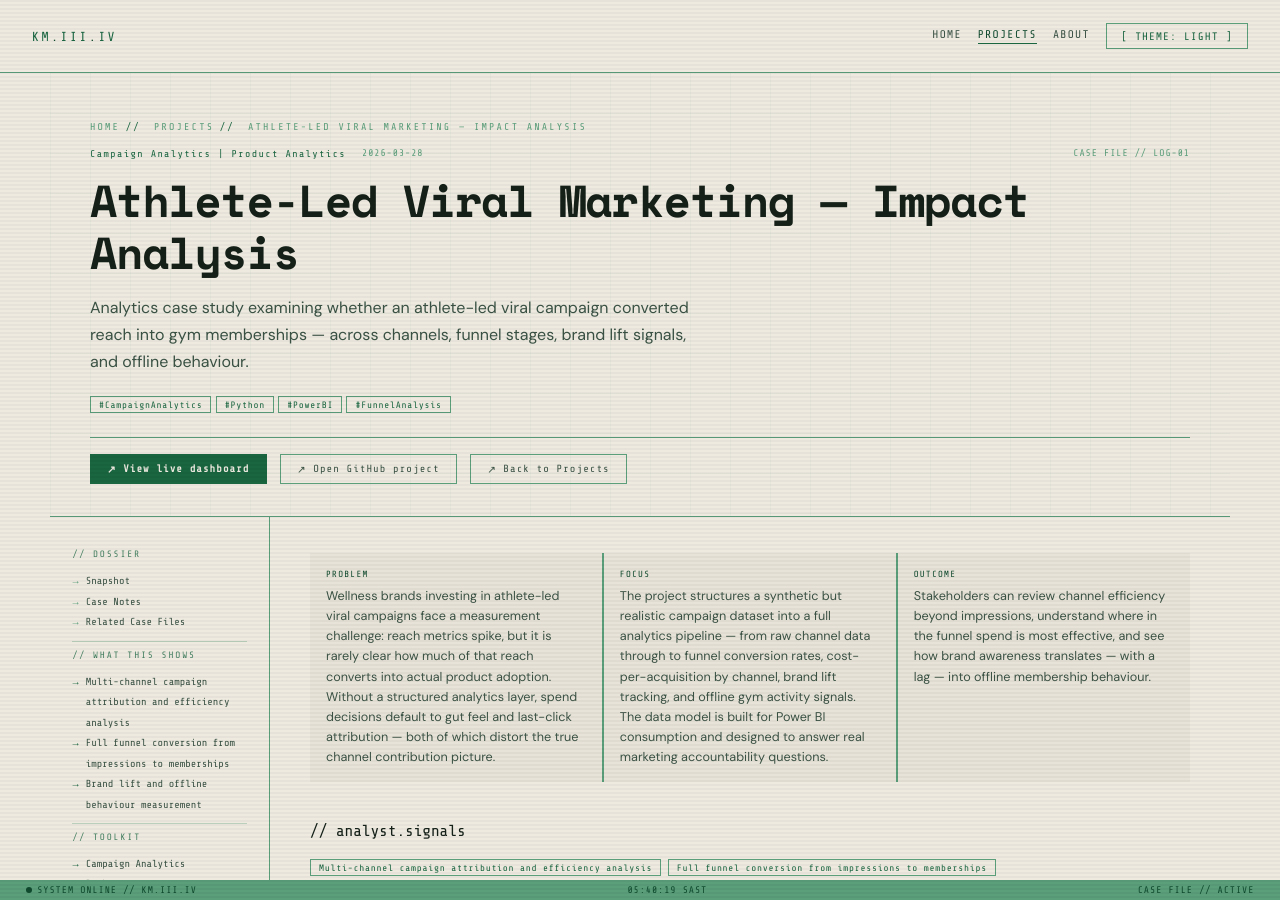
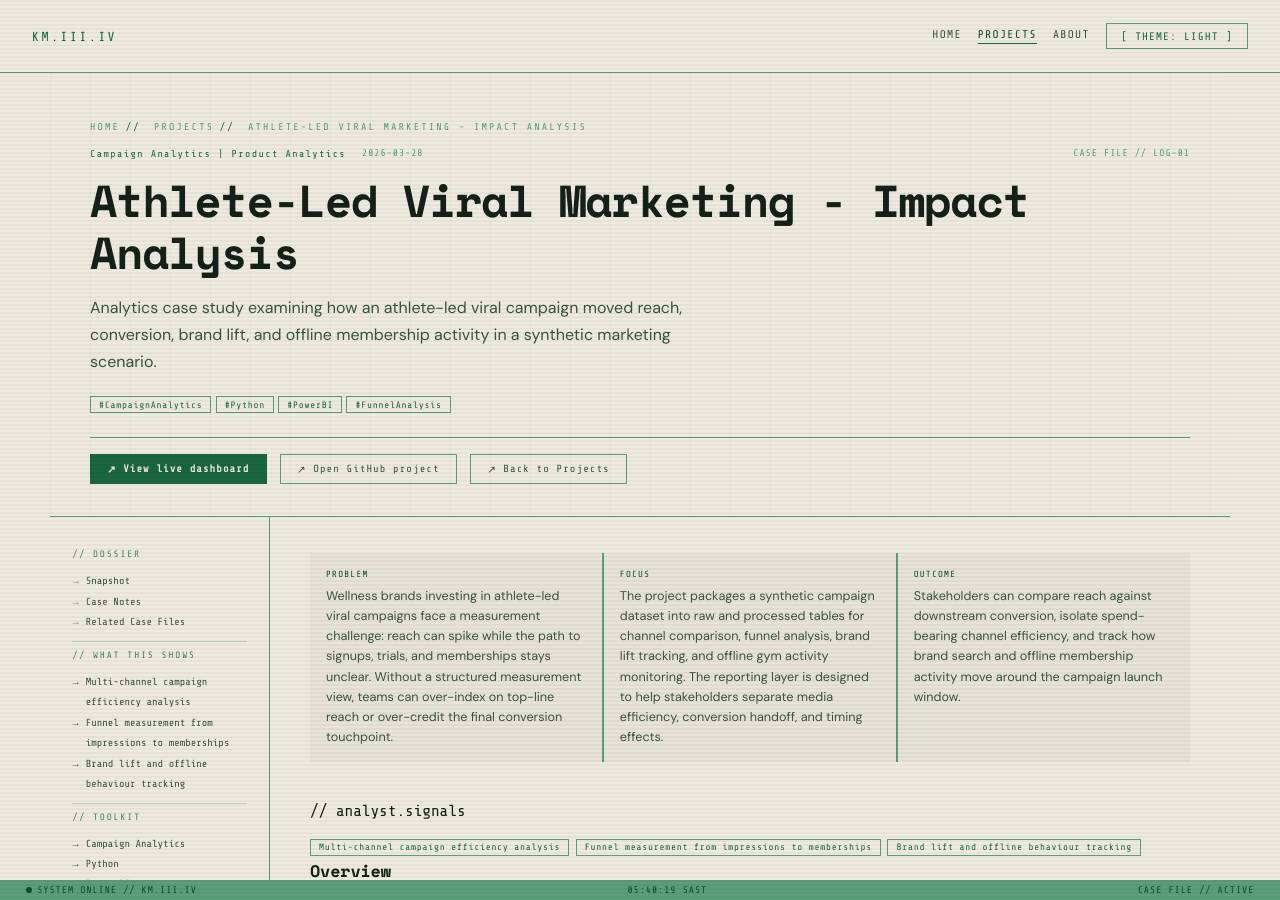
Before and after one commit to km-webdvlpr/III_V2, a Jekyll site: the page built from _projects/athlete-viral-marketing-impact-analysis.md, in a window 1280 px wide and 900 px high. Built offline with Jekyll 4.4.1, drawn with Linux system fonts in a browser that asks for light colours; some of the changed text lies outside the part shown.

Commit message:
align LOG-01 case study to dataset (#1)
Co-authored-by: Kabelo M <Kabelo.analytics@gmail.com>

```diff
--- a/_projects/athlete-viral-marketing-impact-analysis.md
+++ b/_projects/athlete-viral-marketing-impact-analysis.md
@@ -1,18 +1,18 @@
 ---
-title: "Athlete-Led Viral Marketing — Impact Analysis"
+title: "Athlete-Led Viral Marketing - Impact Analysis"
 date: 2026-03-28
-summary: "Analytics case study examining whether an athlete-led viral campaign converted reach into gym memberships — across channels, funnel stages, brand lift signals, and offline behaviour."
+summary: "Analytics case study examining how an athlete-led viral campaign moved reach, conversion, brand lift, and offline membership activity in a synthetic marketing scenario."
 tags: ["Campaign Analytics", "Python", "Power BI", "Funnel Analysis"]
 featured: true
 roleFocus: "Campaign Analytics | Product Analytics"
 projectShows:
-  - "Multi-channel campaign attribution and efficiency analysis"
-  - "Full funnel conversion from impressions to memberships"
-  - "Brand lift and offline behaviour measurement"
+  - "Multi-channel campaign efficiency analysis"
+  - "Funnel measurement from impressions to memberships"
+  - "Brand lift and offline behaviour tracking"
 snapshot:
-  problem: "Wellness brands investing in athlete-led viral campaigns face a measurement challenge: reach metrics spike, but it is rarely clear how much of that reach converts into actual product adoption. Without a structured analytics layer, spend decisions default to gut feel and last-click attribution — both of which distort the true channel contribution picture."
-  focus: "The project structures a synthetic but realistic campaign dataset into a full analytics pipeline — from raw channel data through to funnel conversion rates, cost-per-acquisition by channel, brand lift tracking, and offline gym activity signals. The data model is built for Power BI consumption and designed to answer real marketing accountability questions."
-  outcome: "Stakeholders can review channel efficiency beyond impressions, understand where in the funnel spend is most effective, and see how brand awareness translates — with a lag — into offline membership behaviour."
+  problem: "Wellness brands investing in athlete-led viral campaigns face a measurement challenge: reach can spike while the path to signups, trials, and memberships stays unclear. Without a structured measurement view, teams can over-index on top-line reach or over-credit the final conversion touchpoint."
+  focus: "The project packages a synthetic campaign dataset into raw and processed tables for channel comparison, funnel analysis, brand lift tracking, and offline gym activity monitoring. The reporting layer is designed to help stakeholders separate media efficiency, conversion handoff, and timing effects."
+  outcome: "Stakeholders can compare reach against downstream conversion, isolate spend-bearing channel efficiency, and track how brand search and offline membership activity move around the campaign launch window."
 repo: "https://github.com/kabelo-analytics/athlete-viral-marketing-impact-analysis"
 repoLabel: "Open GitHub project"
 demo: "https://kabelo-analytics.github.io/athlete-viral-marketing-impact-analysis/"
@@ -20,61 +20,61 @@
 ---
 
 ## Overview
-Athlete-Led Viral Marketing Impact Analysis is a product analytics case study examining a TikTok-anchored wellness campaign. The analysis moves from reach metrics through conversion efficiency to brand lift and offline signals — using a star-schema data model built for direct BI tool consumption.
+Athlete-Led Viral Marketing Impact Analysis is a product analytics case study examining a TikTok-anchored wellness campaign. The analysis moves from reach metrics through conversion efficiency to brand lift and offline signals using a Power BI-friendly packaged dataset built around channel, period, and proxy tables.
 
 ## Intelligence Layer
-Brands routinely over-index on reach when evaluating influencer and athlete campaigns. Impressions are visible and immediate; conversion and brand lift are delayed and harder to attribute. This project builds the measurement framework that sits between campaign activity and acquisition outcomes.
+Brands routinely over-index on reach when evaluating influencer and athlete campaigns. Impressions are visible and immediate; downstream conversion and offline response are harder to interpret. This project builds a measurement layer that helps separate scale, efficiency, and timing effects.
 
 ## Problem
-Wellness brands investing in athlete-led viral campaigns face a measurement challenge: reach metrics spike, but it is rarely clear how much of that reach converts into actual product adoption. Without a structured analytics layer, spend decisions default to gut feel and last-click attribution — both of which distort the true channel contribution picture.
+Wellness brands investing in athlete-led viral campaigns face a measurement challenge: reach metrics spike, but it is rarely clear how much of that attention converts into actual product adoption. Without a structured analytics layer, teams can over-index on reach or over-credit the final conversion touchpoint.
 
 ## Data / Signals
 
 ### Analyst Objective
 Structure campaign data to enable marketing and product teams to:
-- determine which channels drove reach versus which drove efficient acquisition,
-- identify where in the funnel conversion broke down by channel,
+- determine which channels drove reach versus which converted that reach more efficiently,
+- identify where in the funnel conversion weakened by channel,
 - and measure brand lift and offline behaviour signals relative to campaign timing.
 
 ### Stakeholders
 - Marketing leads evaluating channel ROI and spend reallocation decisions.
 - Product teams tracking acquisition funnel health and conversion benchmarks.
-- Finance and partnerships teams requiring cost-per-acquisition evidence.
+- Finance and partnerships teams requiring cost-per-membership evidence from spend-bearing channels.
 
 ### Key Questions
 - Did TikTok's reach volume translate into proportional acquisition volume?
-- Which channel had the lowest cost per gym membership?
-- How long was the consideration-to-action lag between campaign exposure and offline behaviour?
+- Which spend-bearing channel had the lowest reported cost per gym membership?
+- When did offline membership activity peak relative to the campaign window?
 - What does the brand search index tell us about awareness that conversion metrics miss?
 
 ### KPI Framework
 - Reach: impressions, CTR by channel and date.
 - Conversion: signup rate, trial rate, membership rate through funnel stages.
-- Efficiency: CPA (spend / memberships) by channel.
+- Efficiency: CPA (spend / memberships) for spend-bearing channels, with Website treated separately as a conversion destination.
 - Brand: brand search index trend across pre, during, and post-campaign windows.
 - Offline: gym visits and new membership trend relative to campaign timeline.
 
 ## Insight
-- TikTok delivered the highest reach volume but the weakest direct conversion efficiency — consistent with its role as an upper-funnel awareness channel.
-- Paid search and email produced the lowest cost-per-membership despite significantly lower impression volumes.
-- Brand search index showed a measurable uplift during the campaign window — suggesting awareness was building even where immediate conversion was not occurring.
-- Offline gym activity spiked approximately two weeks post-campaign, consistent with a consideration-to-action lag typical of wellness product adoption.
+- TikTok delivered by far the highest reach volume and the largest absolute membership volume, but its membership-per-click trailed Website, Instagram, and YouTube.
+- Among spend-bearing channels in this synthetic dataset, TikTok posted the lowest reported CPA, while Website functioned as the strongest conversion destination rather than a comparable media channel.
+- Brand search index showed a clear uplift during the campaign window relative to the pre-campaign baseline.
+- Offline membership activity spiked early in the campaign window, indicating demand concentrated around launch rather than appearing on a fixed two-week lag.
 
 ## Implication
-- Last-click attribution significantly undervalues TikTok's contribution to the overall acquisition picture.
-- Budget optimisation should evaluate upper-funnel channels on brand lift and assisted conversion, not direct CPA alone.
-- The two-week offline lag is a predictable signal — one that could be modelled forward to improve campaign timing and crew readiness for membership intake surges.
+- Separate media efficiency from destination conversion in reporting; Website should not be interpreted as a media buy.
+- Evaluate TikTok on scale, downstream handoff, and total membership contribution alongside direct conversion metrics.
+- Plan staffing and follow-up offers around the launch week and immediate post-launch period, where offline demand was strongest in this scenario.
 
 ## Closing
 
 ### Deliverables
-- Python data pipeline covering synthetic data generation, cleaning, and feature engineering.
-- Star-schema data model ready for Power BI consumption.
+- Packaged raw and processed CSV tables for synthetic campaign analysis.
+- Power BI-friendly data model centred on `fact_channel_daily` plus supporting dimension and proxy tables.
 - Interactive HTML dashboard for stakeholder review.
 - KPI framework covering reach, conversion, efficiency, brand lift, and offline signals.
 
 ### Outcome
-The project demonstrates how structured campaign analytics moves beyond vanity metrics — connecting reach, conversion, brand lift, and offline behaviour into a single coherent measurement framework.
+The project demonstrates how structured campaign analytics can move beyond vanity metrics by comparing reach, downstream conversion, brand lift, and offline behaviour in one measurement framework.
 
 <div style="position:relative;height:78vh;min-height:620px;border:1px solid var(--border);border-radius:.45rem;overflow:hidden;background:var(--panel);margin-top:.75rem;">
   <iframe
```
